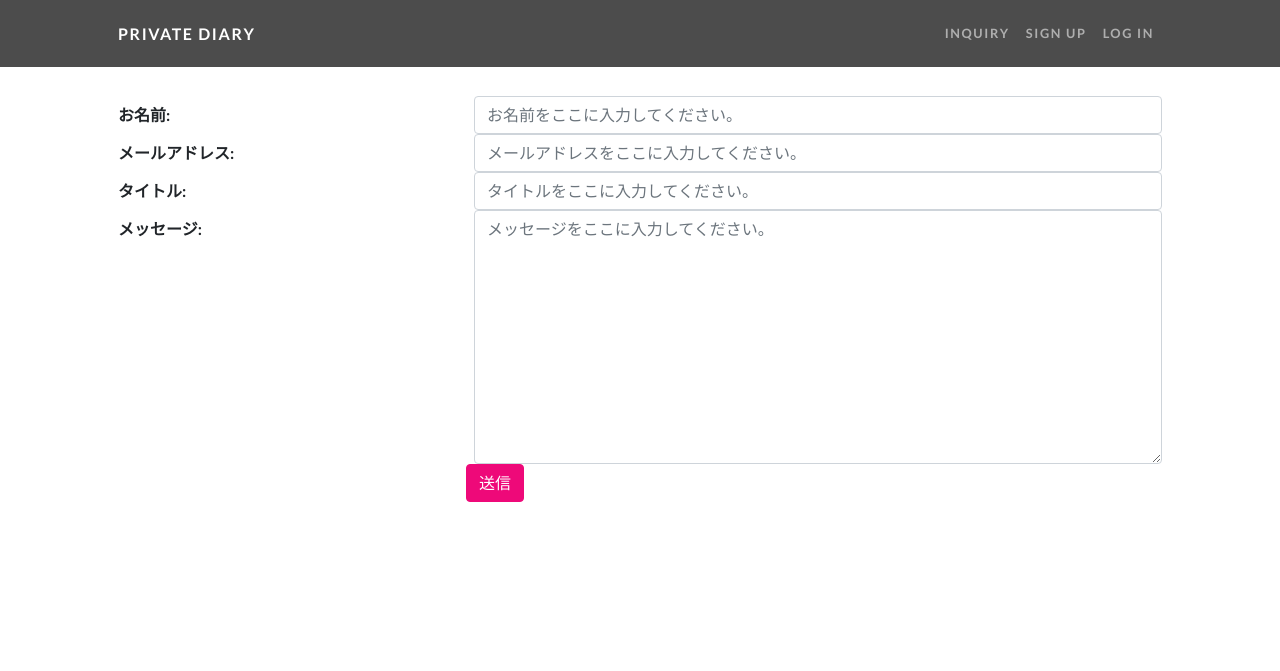
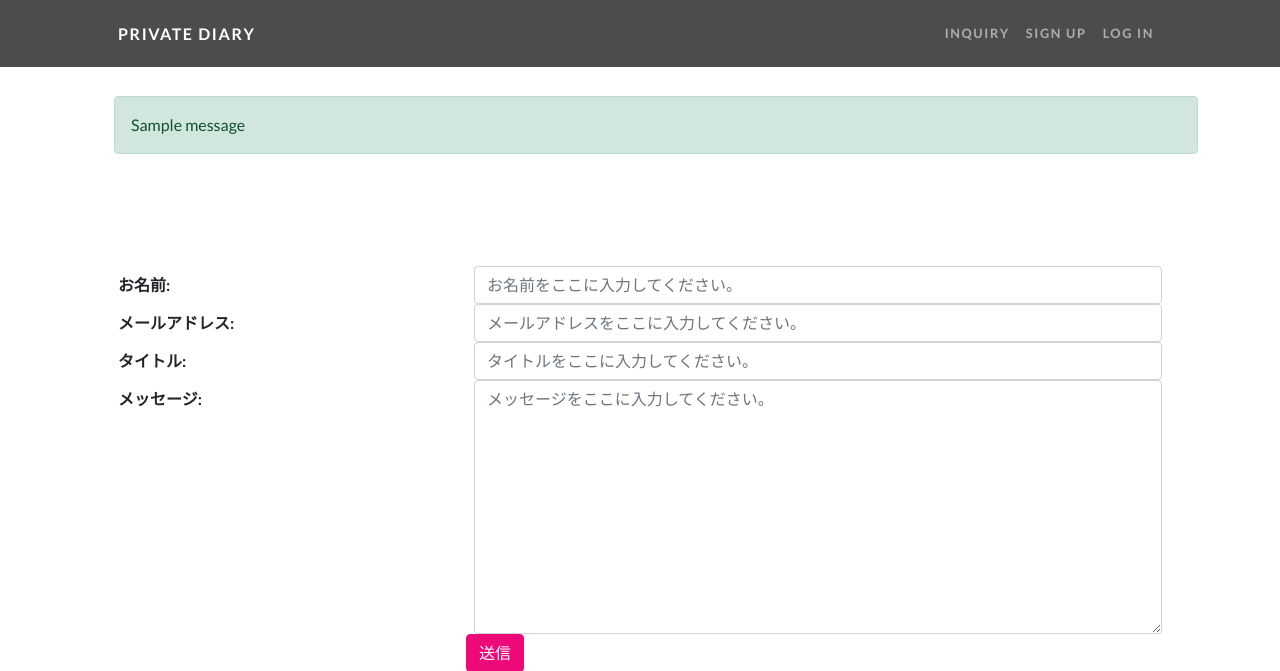
Before and after one commit to ohno331/private_diary, a Django app: page /inquiry/ in a window 1280 px wide. Shown: the top 671 px of the page. Run offline with Django 3.2, Linux system fonts and the light colour scheme; tables that the repository leaves empty hold one stand-in row (values such as "Sample post"); one stand-in notice (Sample message) is shown; some libraries are stand-ins or nearby versions.

Commit message:
email追加

```diff
--- a/diary/forms.py
+++ b/diary/forms.py
@@ -1,4 +1,5 @@
 from django import forms
+from django.core.mail import EmailMessage
 
 class InquiryForm(forms.Form):
     name = forms.CharField(label = "お名前", max_length = 30)
@@ -17,3 +18,22 @@ class InquiryForm(forms.Form):
         self.fields['title'].widget.attrs['placeholder'] = 'タイトルをここに入力してください。'
         self.fields['message'].widget.attrs['class'] = 'form-control col-12'
         self.fields['message'].widget.attrs['placeholder'] = 'メッセージをここに入力してください。'
+
+    def send_email(self):
+        name = self.cleaned_data['name']
+        email = self.cleaned_data['email']
+        title = self.cleaned_data['title']
+        message = self.cleaned_data['message']
+
+        subject = 'お問い合わせ {}'.format(title)
+        message = '送信者名: {0}\nメールアドレス: {1}\nメッセージ:\n{2}'.format(name,email,message)
+        from_email = 'admin@example.com'
+        to_list = [
+            'test@example.com'
+        ]
+        cc_list = [
+            email
+        ]
+
+        message = EmailMessage(subject=subject, body=message, from_email=from_email, to=to_list, cc=cc_list)
+        message.send()
--- a/diary/templates/diary/base.html
+++ b/diary/templates/diary/base.html
@@ -38,6 +38,22 @@
         </nav>
         <!-- Header-->
         {% block header %}{% endblock %}
+
+        {% if messages %}
+        <div class="container">
+            <div class="row">
+                <div class="my-div-style w-100">
+                    <ul class="messages" style="list-style: none;">
+                    {% for message in messages %}
+                    <li {% if message.tags %} class="{{ message.tags }}" {% endif %}>
+                        {{ message }}
+                    </li>
+                    {% endfor %}
+                </ul>
+                </div>
+            </div>
+        </div>
+        {% endif %}
         <!-- Content section 1-->
         {% block contents %}{% endblock %}
         <!-- Footer-->
--- a/diary/views.py
+++ b/diary/views.py
@@ -1,7 +1,12 @@
 from django.shortcuts import render
 from django.views import generic
+import logging
+from django.urls import reverse_lazy
+from .forms import InquiryForm
 
-from .forms import InquiryForm
+logger = logging.getLogger(__name__)
+
+from django.contrib import messages
 
 # Create your views here.
 def index(request):
@@ -13,3 +18,11 @@ class IndexView(generic.TemplateView):
 class InquiryView(generic.FormView):
     template_name = "diary/inquiry.html"
     form_class = InquiryForm
+    success_url = reverse_lazy('diary:inquiry')
+
+
+    def form_valid(self, form):
+        form.send_email()
+        messages.success(self.request, 'メッセージを送信しました。')
+        logger.info('Inquiry sent by {}'.format(form.cleaned_data['name']))
+        return super().form_valid(form)
--- a/requirements.txt
+++ b/requirements.txt
@@ -1,3 +1,5 @@
 django==2.2.2
 
 pylint_django
+
+# --setting=config.setting_dev
```
Also changed, not shown: config/settings.py (+11 -0 lines), config/settings_dev.py (added, +41 -0 lines).
